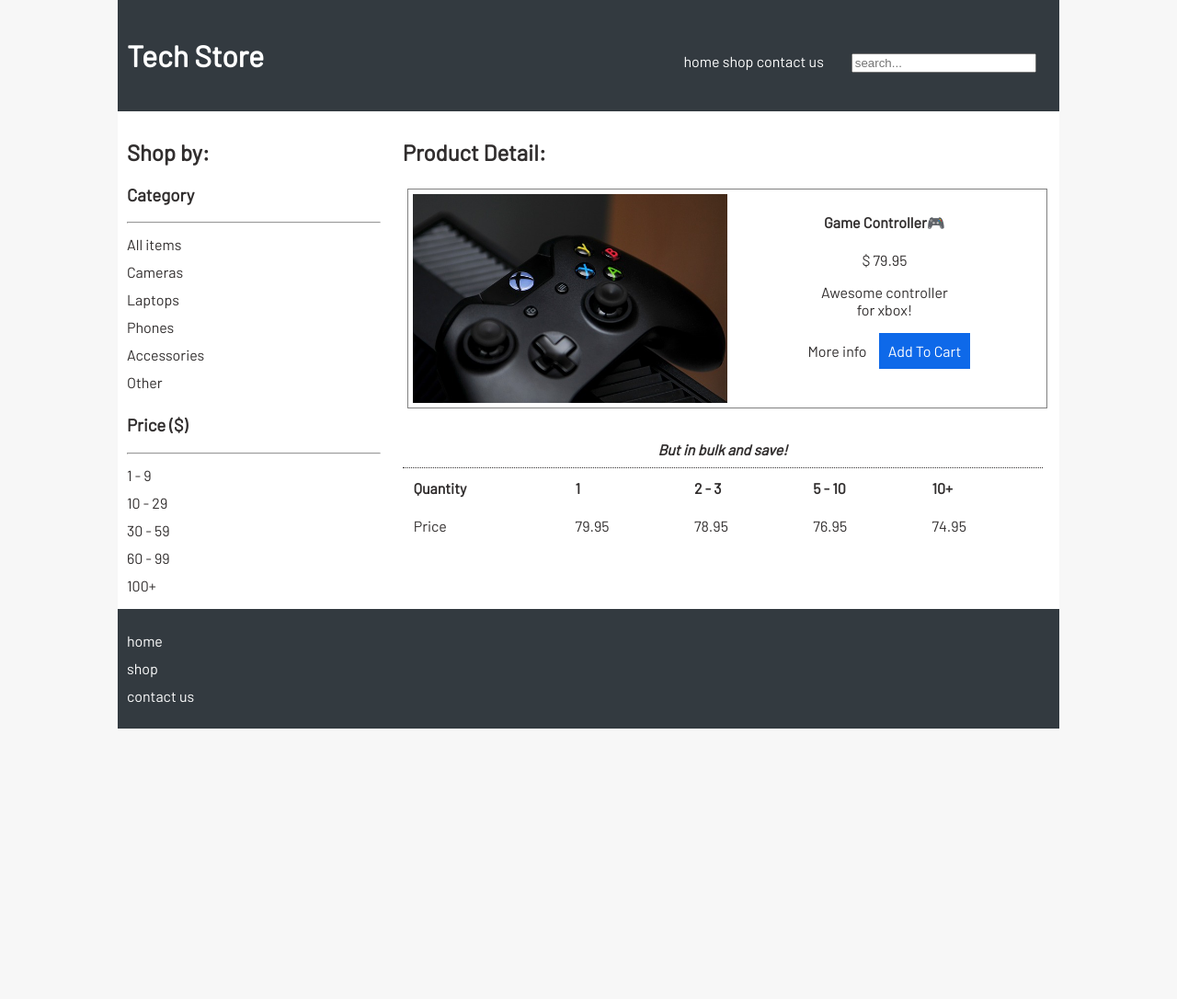
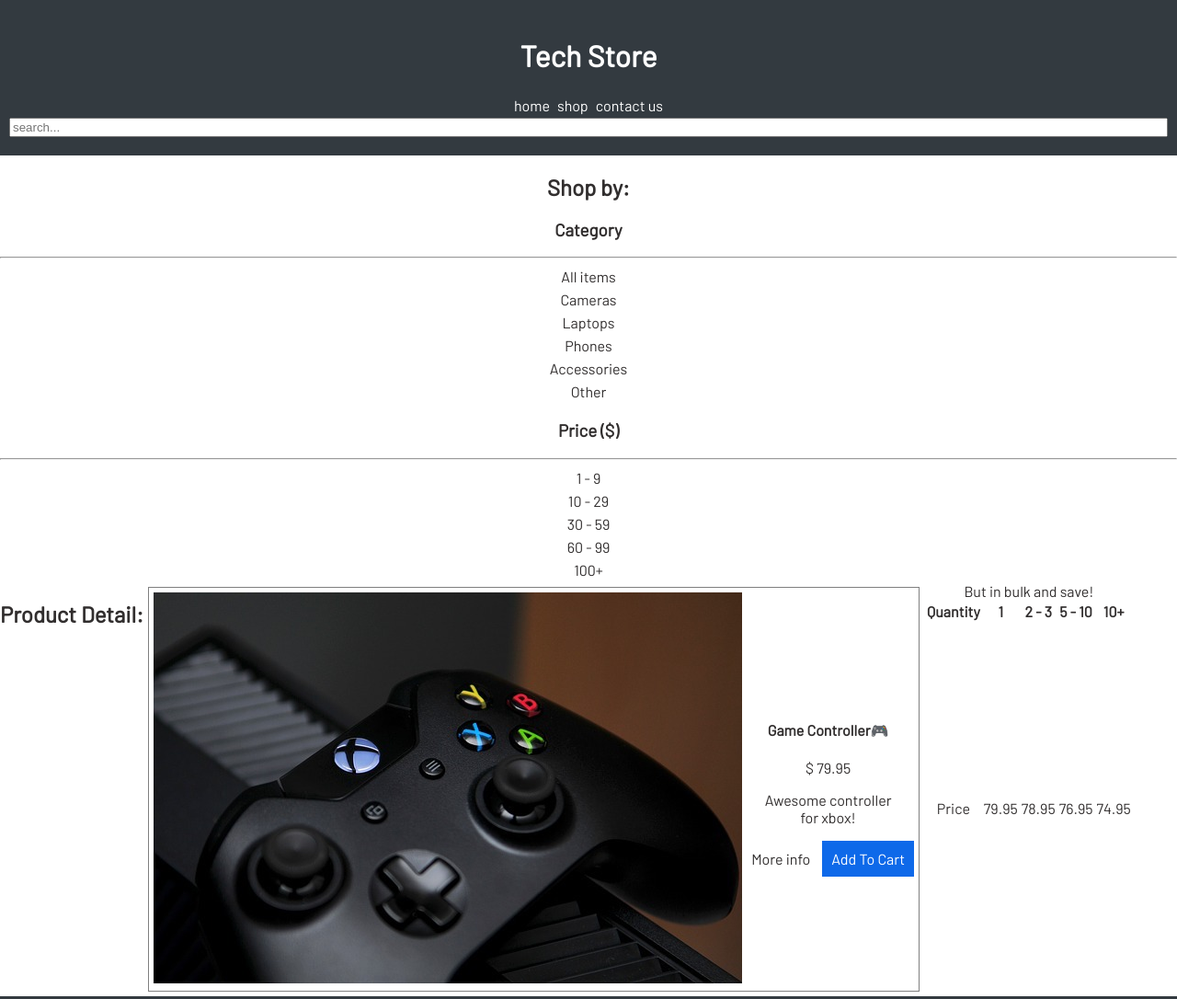
Before and after one commit to slickLink/Tech-Store, a plain HTML site: page product-detail.html in a window 1280 px wide. Shown: the top 1086 px of the page at 92% size. Before the commit the page ends 800 px from the top, so only its background shows below. Drawn offline with Linux system fonts and the light colour scheme.

Commit message:
started changing style.css context to flexbox

```diff
--- a/product-detail.html
+++ b/product-detail.html
@@ -63,11 +63,13 @@
             <picture>
                 <img src="images/controller.jpg" alt="game controller picture">
             </picture>
-            <h4><a href="product-detail.html">Game Controller</a>&#127918;</h4>
-            <p>$ 79.95</p>
-            <p>Awesome controller<br> for xbox!</p>
-            <a href="product-detail.html" class="button">More info</a>
-            <a href="" class="button">Add To Cart</a>
+            <secion>
+                <h4><a href="product-detail.html">Game Controller</a>&#127918;</h4>
+                <p>$ 79.95</p>
+                <p>Awesome controller<br> for xbox!</p>
+                <a href="product-detail.html" class="button">More info</a>
+                <a href="" class="button">Add To Cart</a>
+            </secion>
         </div>
 
         <table>
--- a/styles.css
+++ b/styles.css
@@ -1,33 +1,45 @@
-html {
+ html {
     background: #f7f7f7;
 }
 
 body {
     font-family: 'Barlow', sans-serif;
     background:white;
-    /* max-width: 80vw; */
     margin: 0 auto;
     color: rgb(49, 46, 46);
     text-align: center;
 }
-
+/* mobile first */
 header, footer {
     background: #333a40;
     color: white;
     padding: 20px 10px;
 }
 
-input[type="search"] {
-    width: 100%;
+header {
+    display: flex;
+    flex-flow: column;
+    align-items: center;
 }
+
 ul {
     margin: 0;
     padding: 0;
 }
 
+nav > ul {
+    display: flex;
+    flex-direction: row;
+}
+
+input[type="search"] {
+    width: 100%;
+}
+
 li {
     list-style: none inside;
-    line-height: 30px;
+    margin: 2px;
+    padding: 2px;
 }
 
 a {
@@ -38,28 +50,19 @@ a {
 a:hover {
     color: #0e69e9;
 }
+aside{
 
-header li {
-    display:inline;
+}
+main{
+    display: flex;
+    flex-flow: row wrap;
 }
 
-header h1,nav {
-    display: inline-block;
-}
-
-header h1 {
-    /* width: 70%; */
-    width: 100%;
-}
-
-.product {
+.product{
     box-sizing: border-box;
     border: 1px solid grey;
-    /* width: 30%; */
-    width: 100%;
     margin: 5px;
     padding: 5px;
-    /* */
     text-align: center;
 }
 
@@ -77,124 +80,17 @@ img {
     color: white;
 }
 
-/* Product detail page */
 .product-detail {
+    display: flex;
+    align-items: center;
+
+}
+.product-detail img {
     width: 100%;
 }
 
-.product-detail img {
-    max-width: 50%;
-    float: left;
+
+.product-detail section {
+    display: flex;
+    align-content: space-between;
 }
-
-/* Contact us */
-
-form {
-    padding: 10px;
-    margin: 10px;
-    width: 100%;
-}
-
-form > div {
-    margin: 10px 0;
-}
-
-.inline label {
-    display: inline-block;
-    width: 100px;
-}
-
-input[type="text"], input[type="email"], textarea{
-    padding: 10px;
-    width: 50%;
-}
-
-/* Table */
-table {
-    /* width: 400px; */
-    width: 100%;
-    text-align: left;
-    margin: 20px 0;
-}
-
-caption {
-    font-weight: bold;
-    font-style: italic;
-    border-bottom: 1px dotted;
-    padding: 10px;
-}
-
-td, th {
-    padding: 10px;
-}
-
-tr:hover {
-    background: #f5f5f5;
-}
-
-/* Responsive design */
-@media (min-width: 800px) {
-
-    input[type="search"] {
-        width: 40%;
-        margin-left: 2em;
-    }
-
-    .product {
-        display: inline-block;
-        width: 48%;
-    }
-
-    .product-detail.product
-    {
-        width: 100%;
-    }
-}
-
-@media (min-width: 1000px)
-{
-    body {
-        text-align: left;
-    }
-
-    header h1 {
-        width: 60%;
-    }
-
-    main {
-    width: 68%;
-    display: inline-block;
-    padding: 10px;
-    }
-
-    aside {
-    width: 27%;
-    display: inline-block;
-    vertical-align: top;
-    padding: 10px;
-    }
-
-    input[type="text"], input[type="email"], textarea{
-        width: 25%;
-    }
-
-}
-
-@media (min-width: 1200px)
-{
-    body {
-        max-width: 80%;
-    }
-    .product {
-        width: 30%;
-    }
-
-    .product-detail.product
-    {
-        width: 100%;
-    }
-
-    input[type="search"] {
-        width: 20%;
-    }
-}
```
Also changed, not shown: index.html (+1 -1 lines).
